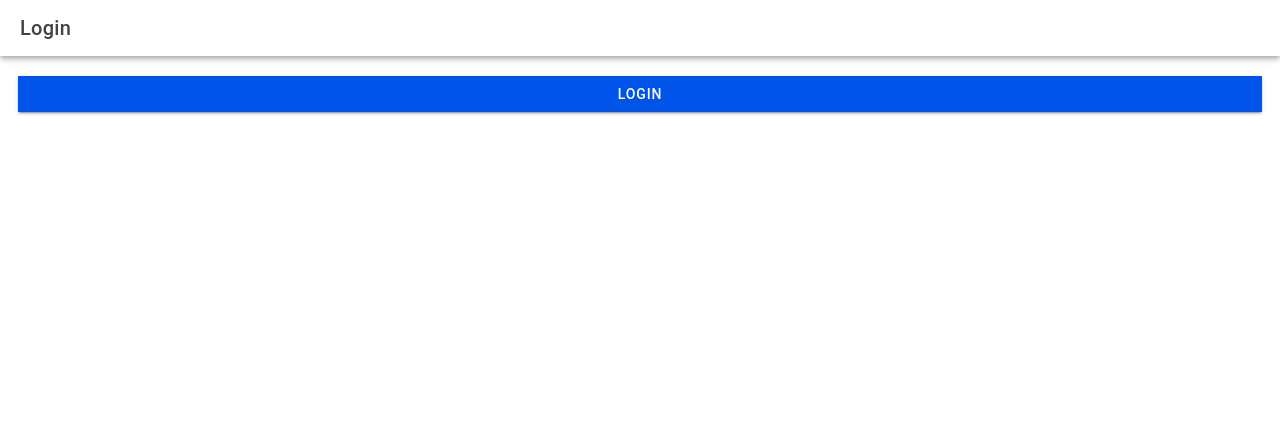
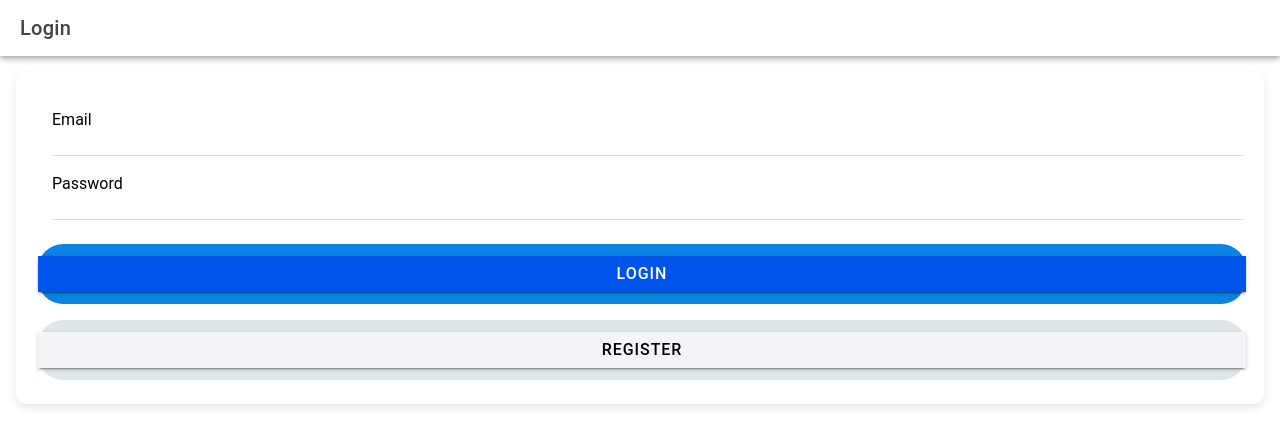
Before and after one commit to Beazel17/it35-lab, a React (Vite) app: page /it35-lab in a window 1280 px wide. Shown: the top 446 px of the page. Built offline with nearby package versions, Linux system fonts and the light colour scheme.

Commit message:
create style for login added css file added login css and import file location for style

```diff
--- a/src/pages/css/Login.css
+++ b/src/pages/css/Login.css
@@ -1,7 +1,39 @@
+
 .login-content {
-    background: linear-gradient(135deg, #74b9ff, #a29bfe); /* Gradient background */
-    height: 100%;
+    background: linear-gradient(135deg, #74b9ff, #a29bfe);
+    min-height: 100vh;
     display: flex;
     justify-content: center;
     align-items: center;
+    padding: 0 10px;
   }
+
+  .login-form {
+    width: 100%;
+
+    background: white;
+    border-radius: 10px;
+    box-shadow: 0 4px 10px rgba(0, 0, 0, 0.1);
+    padding: 20px;
+  }
+
+  .login-button {
+    background-color: #0984e3;
+    font-size: 1rem;
+    margin-top: 1.5rem;
+    border-radius: 25px;
+    padding: 12px 0;
+    width: 100%;
+    transition: background-color 0.3s ease;
+  }
+
+  .register-button {
+    background-color: #dfe6e9;
+    color: #0984e3;
+    font-size: 1rem;
+    margin-top: 1rem;
+    border-radius: 25px;
+    padding: 12px 0;
+    width: 100%;
+    transition: background-color 0.3s ease;
+  }
--- a/src/pages/login.tsx
+++ b/src/pages/login.tsx
@@ -1,20 +1,35 @@
+import React, { useState } from 'react';
 import {
   IonButton,
-  IonButtons,
   IonContent,
   IonHeader,
-    IonMenuButton,
+  IonInput,
+  IonItem,
+  IonLabel,
   IonPage,
   IonTitle,
   IonToolbar,
   useIonRouter
 } from '@ionic/react';
 import './css/Login.css';
+
 const Login: React.FC = () => {
+  const [email, setEmail] = useState('');
+  const [password, setPassword] = useState('');
   const navigation = useIonRouter();
+
   const doLogin = () => {
-      navigation.push('/it35-lab/app','forward','replace');
+    if (email && password) {
+      navigation.push('/it35-lab/app', 'forward', 'replace');
+    } else {
+      alert("Please fill in both email and password.");
     }
+  };
+
+  const goToRegister = () => {
+    navigation.push('/register', 'forward', 'replace');
+  };
+
   return (
     <IonPage>
       <IonHeader>
@@ -22,10 +37,34 @@ const Login: React.FC = () => {
           <IonTitle>Login</IonTitle>
         </IonToolbar>
       </IonHeader>
-      <IonContent className='ion-padding'>
-          <IonButton onClick={() => doLogin()} expand="full">
+      <IonContent className='ion-padding login-content'>
+        <div className="login-form">
+          <IonItem>
+            <IonLabel position="floating">Email</IonLabel>
+            <IonInput
+              value={email}
+              onIonChange={(e) => setEmail(e.detail.value!)}
+              type="email"
+              required
+            />
+          </IonItem>
+          <IonItem>
+            <IonLabel position="floating">Password</IonLabel>
+            <IonInput
+              value={password}
+              onIonChange={(e) => setPassword(e.detail.value!)}
+              type="password"
+              required
+            />
+          </IonItem>
+
+          <IonButton onClick={doLogin} expand="full" className="login-button">
             Login
           </IonButton>
+          <IonButton onClick={goToRegister} expand="full" color="light" className="register-button">
+            Register
+          </IonButton>
+        </div>
       </IonContent>
     </IonPage>
   );
```
Lines whose indentation alone changed are shown as unchanged.
